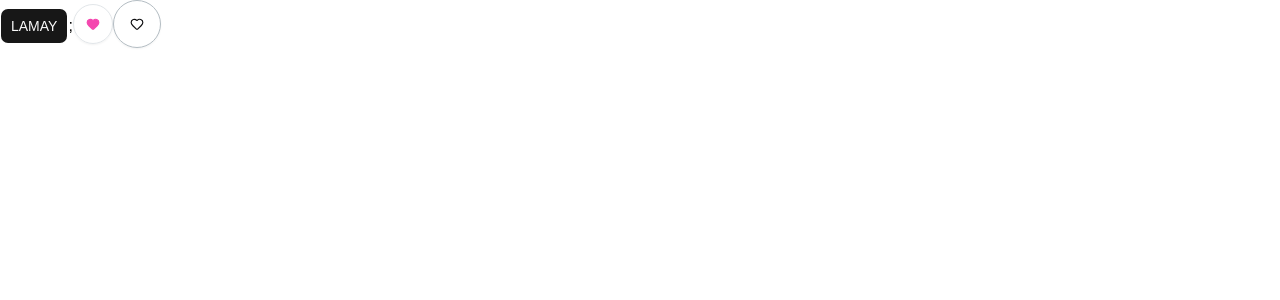
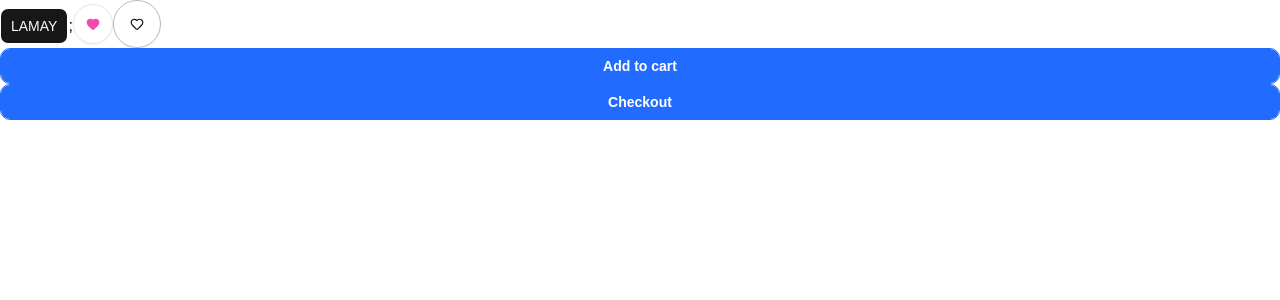
Before and after one commit to lamay-gp/lamay-frontend, a React (Vite) app: page / in a window 1280 px wide. Shown: the top 300 px of the page. Built offline with nearby package versions, Linux system fonts and the light colour scheme.

Commit message:
feat(SCRUM-71): create AddToCartButton component

```diff
--- a/src/App.tsx
+++ b/src/App.tsx
@@ -1,5 +1,6 @@
 import { Button } from '@/components/ui/button';
 
+import { AddToCartButton } from './components/atoms/AddToCartButton';
 import { FavoriteButton } from './components/atoms/FavoriteButton';
 
 export const App = () => {
@@ -16,6 +17,19 @@ export const App = () => {
         productId={3}
         size={'lg'}
       />
+      <AddToCartButton
+        isInCart={false}
+        productId={4}
+        //size={'lg'}
+      />
+      <Button
+        variant="primaryAction"
+        className="py-[14px]"
+        aria-label="Checkout"
+        //onClick={}
+      >
+        Checkout
+      </Button>
     </>
   );
 };
--- /dev/null
+++ b/src/components/atoms/AddToCartButton/AddToCartButton.tsx
@@ -0,0 +1,41 @@
+import { cn } from 'cn';
+import { Trash2 } from 'lucide-react';
+
+import { Button } from '@/components/ui/button';
+
+import type React from 'react';
+
+type Props = {
+  productId: number;
+  //Gets value based on presence in Zustand
+  isInCart: boolean;
+  //in ItemCard page will be 'lg'
+  size?: 'sm' | 'lg';
+};
+export const AddToCartButton: React.FC<Props> = ({ isInCart, size = 'sm' }) => {
+  /*
+  ///toggleCart() is passed here from the Zustand store
+  const toggleCart = useCartStore(
+  (state) => state.toggleCart,
+);
+*/
+  return (
+    <Button
+      variant="primaryAction"
+      className={cn(
+        'border',
+        size === 'sm' ? 'py-[10px]' : 'py-[14px]',
+        isInCart ?
+          'border-[#e2e6e9] bg-transparent text-[#216cff]'
+        : 'border-[#216cff] bg-[#216cff]',
+      )}
+      aria-label={isInCart ? 'Remove from cart' : 'Add to cart'}
+      aria-pressed={isInCart}
+      //onClick={() => toggleCart(productId)}
+    >
+      {isInCart ?
+        <Trash2 className="size-3 text-[#216cff]" />
+      : 'Add to cart'}
+    </Button>
+  );
+};
--- /dev/null
+++ b/src/components/atoms/AddToCartButton/index.ts
@@ -0,0 +1 @@
+export { AddToCartButton } from './AddToCartButton';
--- a/src/components/ui/button-variants.ts
+++ b/src/components/ui/button-variants.ts
@@ -7,7 +7,7 @@ export const buttonVariants = cva(
       variant: {
         default: 'bg-primary text-primary-foreground hover:bg-primary/80',
         outline:
-          'border-border bg-background shadow-xs hover:bg-muted hover:text-foreground aria-expanded:bg-muted aria-expanded:text-foreground dark:border-input dark:bg-input/30 dark:hover:bg-input/50',
+          'border-border bg-background shadow-xs hover:bg-muted aria-expanded:bg-muted aria-expanded:text-foreground dark:border-input dark:bg-input/30 dark:hover:bg-input/50',
         secondary:
           'bg-secondary text-secondary-foreground hover:bg-[color-mix(in_oklch,var(--secondary),var(--foreground)_5%)] aria-expanded:bg-secondary aria-expanded:text-secondary-foreground',
         ghost:
@@ -15,6 +15,8 @@ export const buttonVariants = cva(
         destructive:
           'bg-destructive/10 text-destructive hover:bg-destructive/20 focus-visible:border-destructive/40 focus-visible:ring-destructive/20 dark:bg-destructive/20 dark:hover:bg-destructive/30 dark:focus-visible:ring-destructive/40',
         link: 'text-primary underline-offset-4 hover:underline',
+        primaryAction:
+          'w-full rounded-lg border-[#216cff] bg-[#216cff] font-bold text-sm text-white hover:shadow-[0_3px_13px_0_rgba(23,32,49,0.4)]',
       },
       size: {
         'default':
@@ -36,3 +38,15 @@ export const buttonVariants = cva(
     },
   },
 );
+/*
+//For CheckoutButton
+import { Button } from '@/components/ui/button';
+ <Button
+        variant="primaryAction"
+        className="py-[14px]"
+        aria-label="Checkout"
+        //onClick={}
+      >
+        Checkout
+      </Button>
+*/
```
